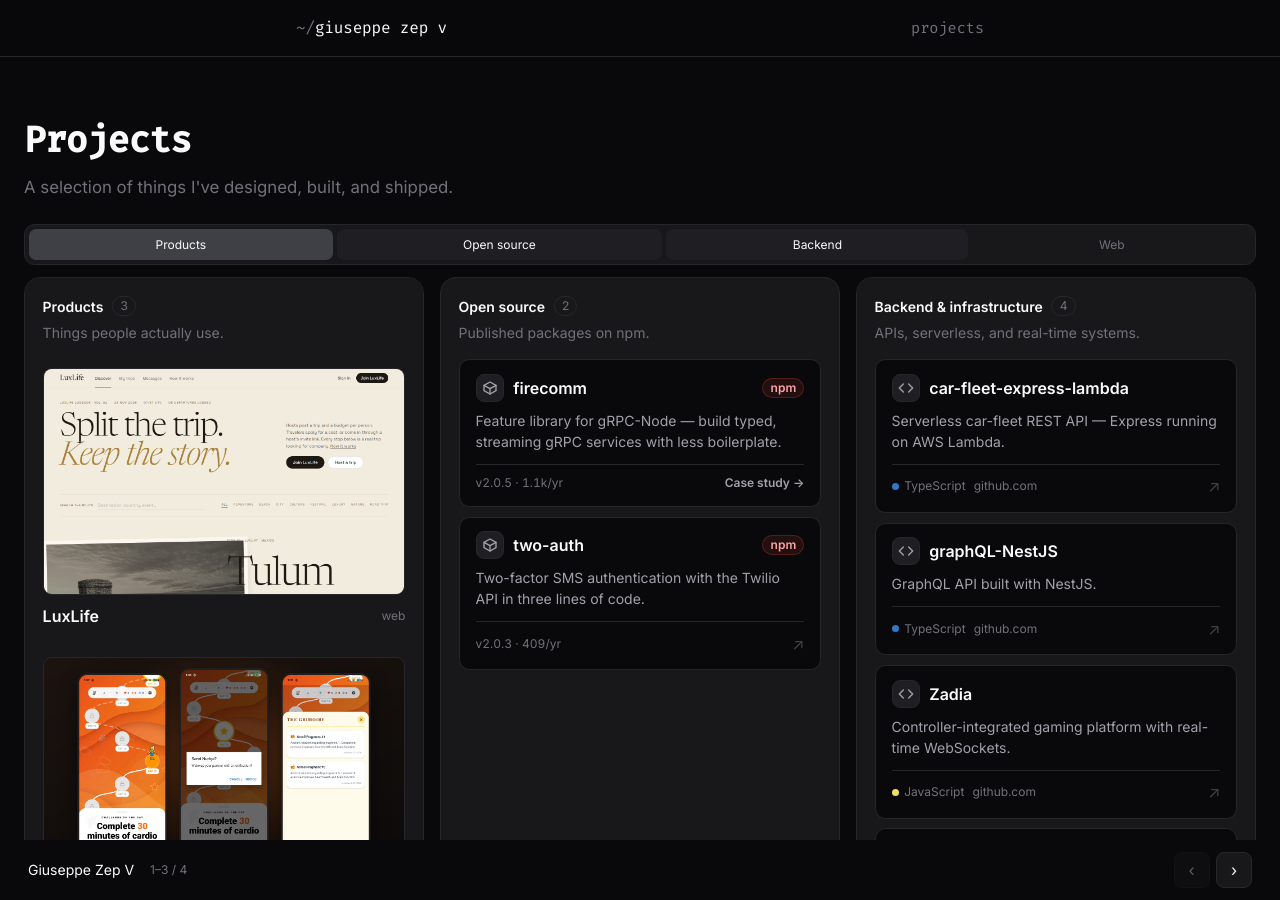
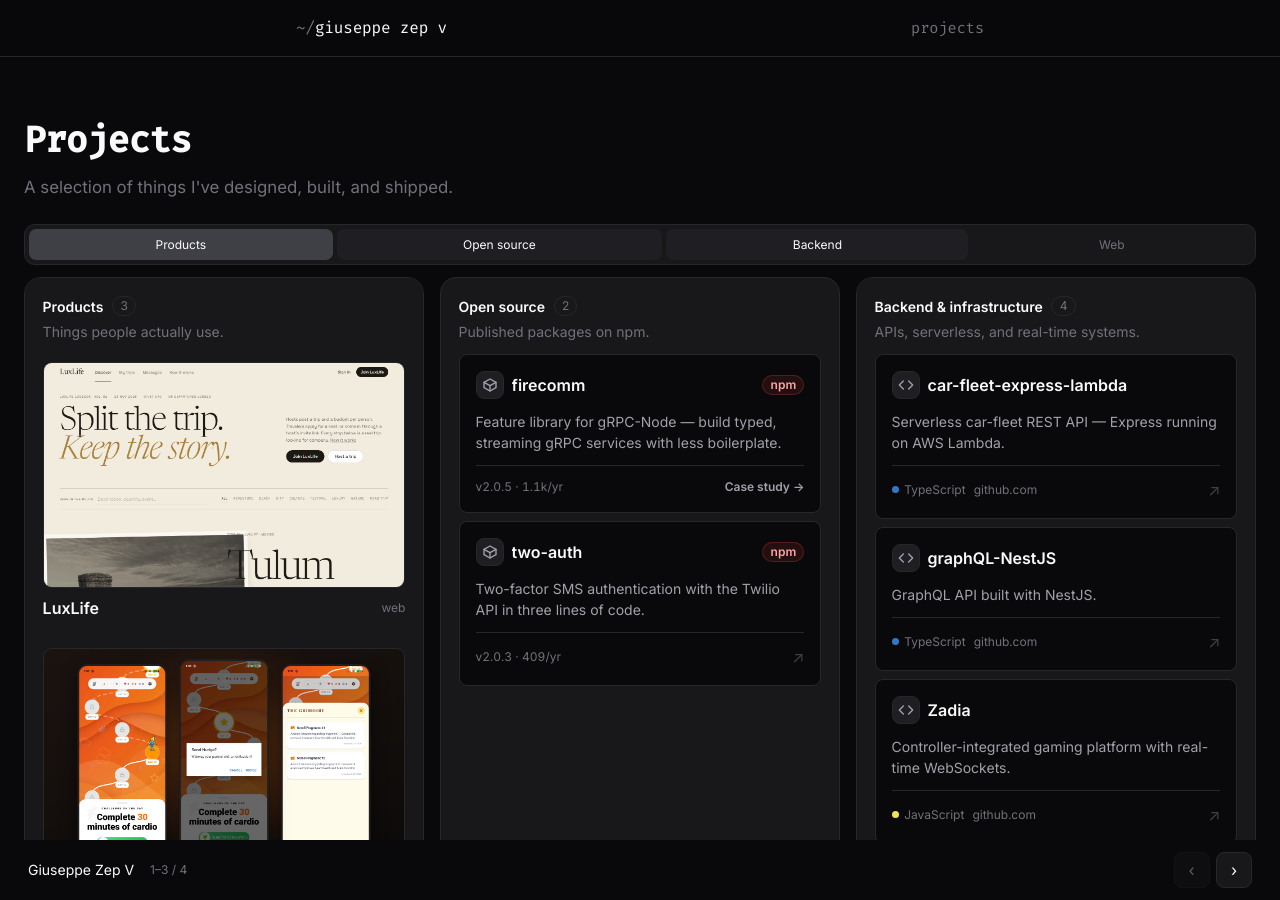
Before and after one commit to zepvalue/zepvalue.github.io, a Jekyll site: the page built from apps/index.html, in a window 1280 px wide and 900 px high. Built offline with Jekyll 4.4.1, drawn with Linux system fonts in a browser that asks for light colours.

Commit message:
style: one card level and 4px-grid spacing in both side columns

```diff
--- a/_sass/_home.scss
+++ b/_sass/_home.scss
@@ -113,10 +113,10 @@
 // Founder / startup highlight card
 .founder-card {
   grid-column: span 2;
-  padding: 0.75rem;
+  padding: 1rem;
   display: flex;
   flex-direction: column;
-  gap: 0.4rem;
+  gap: 0.5rem;
 }
 
 // Badges are tinted, never solid: a soft fill and matching text, so they add
@@ -142,7 +142,7 @@
 .founder-head {
   display: flex;
   align-items: center;
-  gap: 0.45rem;
+  gap: 0.5rem;
 
   .founder-name { font-size: var(--text-md); font-weight: 600; color: var(--fg); }
   .founder-tag {
@@ -164,7 +164,7 @@
 .founder-links {
   display: flex;
   flex-wrap: wrap;
-  gap: 0.4rem 0.75rem;
+  gap: 0.5rem 0.75rem;
 
   a {
     font-family: var(--font-sans);
@@ -180,16 +180,16 @@
 // Published npm packages card
 .npm-card {
   grid-column: span 2;
-  padding: 0.75rem;
+  padding: 1rem;
   display: flex;
   flex-direction: column;
-  gap: 0.4rem;
+  gap: 0.5rem;
 }
 
 .npm-head {
   display: flex;
   align-items: center;
-  gap: 0.45rem;
+  gap: 0.5rem;
 
   .npm-title { font-size: var(--text-md); font-weight: 600; color: var(--fg); }
 }
@@ -209,10 +209,10 @@
   justify-content: space-between;
   align-items: baseline;
   gap: 0.5rem;
-  padding: 0.4rem 0.625rem;
+  padding: 0.5rem 0.75rem;
   background: var(--bg);
   border: 1px solid var(--border);
-  border-radius: 0.375rem;
+  border-radius: 0.5rem;
   transition: transform 0.15s ease, border-color 0.15s ease;
 
   &:hover { transform: translateY(-1px); border-color: var(--border-hover); }
@@ -235,7 +235,7 @@
   grid-column: span 2;
   align-self: stretch;
   min-width: 0;
-  padding: 0.75rem;
+  padding: 1rem;
   display: flex;
   flex-direction: column;
   justify-content: center;
@@ -248,8 +248,8 @@
 .contrib-chart {
   display: grid;
   grid-template-columns: 1.6rem minmax(0, 1fr);
-  column-gap: 0.4rem;
-  row-gap: 0.3rem;
+  column-gap: 0.5rem;
+  row-gap: 0.25rem;
 }
 .contrib-months,
 .contrib-grid {
--- a/_sass/_panels.scss
+++ b/_sass/_panels.scss
@@ -62,7 +62,17 @@
 
 // Home page right column: no name in the bar (it is in the centre column),
 // and the bar is not sticky. Its height comes from _home.scss (.sidebar-right).
+// The panel has no box here: the project cards sit on the page like the left
+// column's cards (one level of borders), and spare height is plain background.
 .deck--column {
+  .panel {
+    padding: 0;
+    background: none;
+    border: 0;
+    border-radius: 0;
+  }
+  // Same surface as the left column's cards.
+  .panel-list:not(.is-featured) .item-link { background: var(--surface); }
   .deck-name { display: none; }
   .deck-bar { position: static; padding-bottom: 0; background: none; }
   .deck-arrows { margin-left: auto; }
@@ -117,7 +127,8 @@
 
 // ── Panel content ─────────────────────────────────────────────────────────
 
-.panel-head { margin-bottom: 1rem; }
+// Spacing is on a 4px grid: 0.25 / 0.5 / 0.75 / 1 / 1.5rem.
+.panel-head { margin-bottom: 0.75rem; }
 
 .panel-title {
   display: flex;
@@ -141,7 +152,7 @@
 }
 
 .panel-note {
-  margin: 0.35rem 0 0;
+  margin: 0.25rem 0 0;
   font-size: var(--text-sm);
   color: var(--muted);
 }
@@ -149,7 +160,7 @@
 .panel-list {
   display: flex;
   flex-direction: column;
-  gap: 0.6rem;
+  gap: 0.5rem;
   margin: 0;
   padding: 0;
   list-style: none;
@@ -163,11 +174,11 @@
   display: flex;
   flex-direction: column;
   min-width: 0; // lets the one-line footer truncate instead of widening the card
-  gap: 0.5rem;
-  padding: 0.85rem 1rem;
+  gap: 0.75rem;
+  padding: 1rem;
   background: var(--bg);
   border: 1px solid var(--border);
-  border-radius: 0.65rem;
+  border-radius: 0.5rem;
   color: inherit;
   transition: background-color 0.15s ease, border-color 0.15s ease;
 
@@ -187,8 +198,8 @@
   // Products: screenshot cards without a frame.
   .is-featured & {
     display: block;
-    margin: 0 -0.55rem;
-    padding: 0.55rem;
+    margin: 0 -0.5rem;
+    padding: 0.5rem;
     background: none;
     border: 0;
 
@@ -199,7 +210,7 @@
 .item-head {
   display: flex;
   align-items: center;
-  gap: 0.6rem;
+  gap: 0.5rem;
   min-width: 0;
 
   .npm-badge { margin-left: auto; }
@@ -224,8 +235,7 @@
   display: flex;
   align-items: center;
   gap: 0.5rem;
-  margin-top: 0.25rem;
-  padding-top: 0.6rem;
+  padding-top: 0.75rem;
   border-top: 1px solid var(--border);
   min-width: 0;
 }
@@ -293,7 +303,7 @@
   display: flex;
   align-items: center;
   gap: 0.5rem;
-  margin-top: 0.55rem;
+  margin-top: 0.5rem;
 }
 
 .item-name {
```
